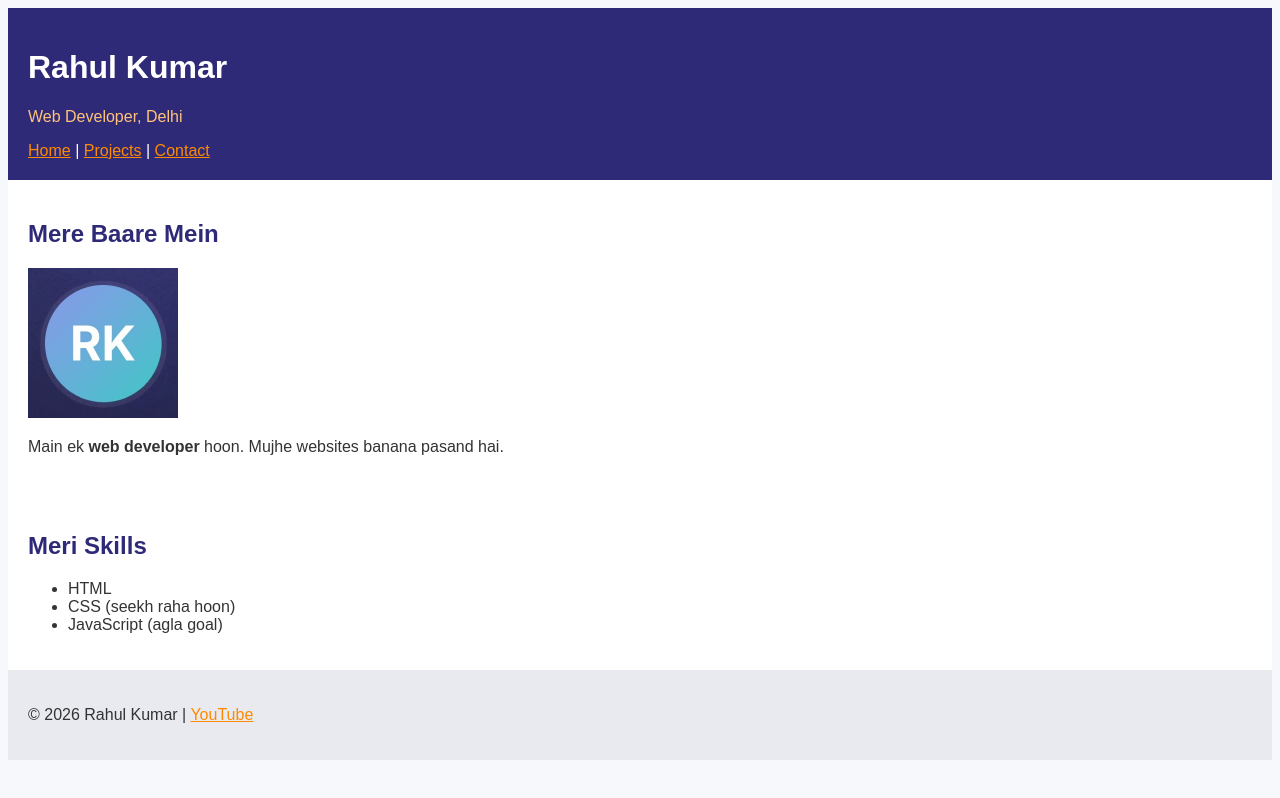
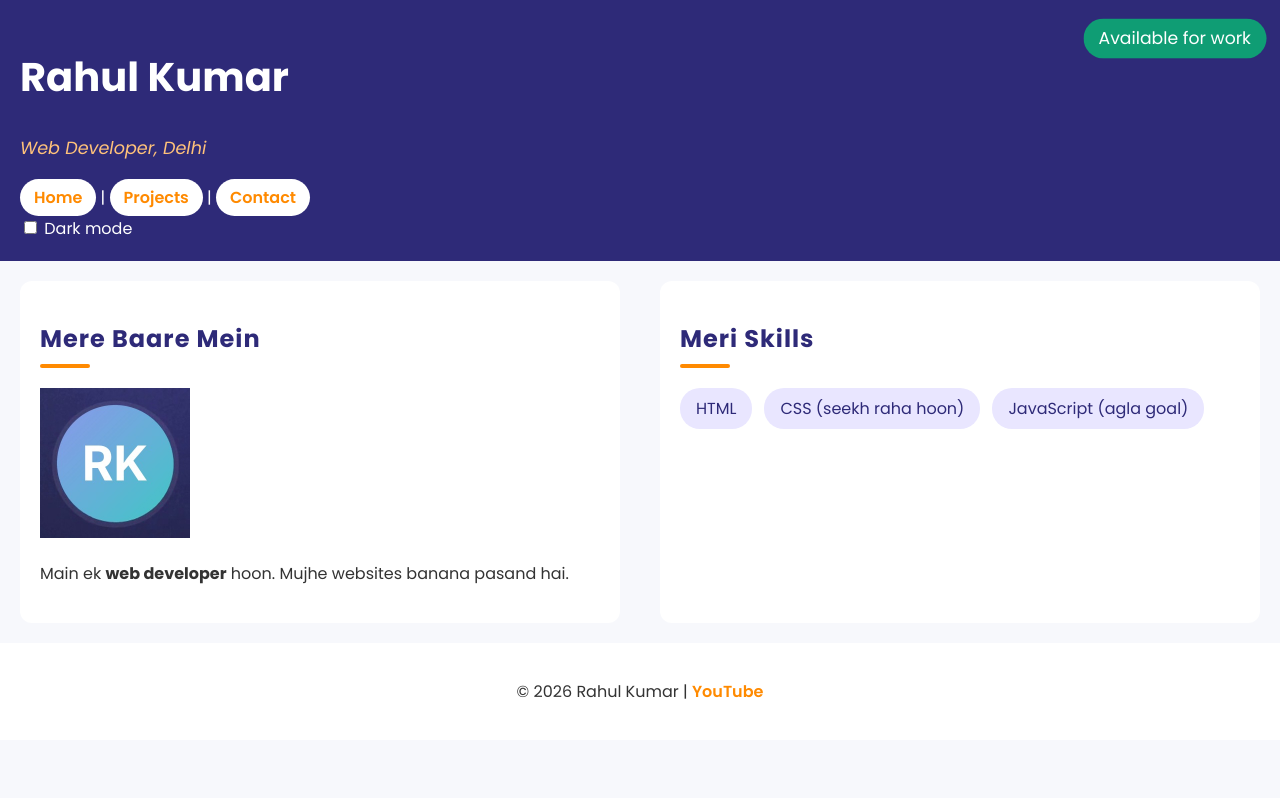
Before and after one commit to codingcush-dev/portfolio, a plain HTML site: page index.html in a window 1280 px wide. Drawn offline with Linux system fonts and the light colour scheme.

Commit message:
CSS module complete

```diff
--- a/index.html
+++ b/index.html
@@ -11,11 +11,13 @@
     <header>
         <h1>Rahul Kumar</h1>
         <p class="tagline">Web Developer, Delhi</p>
+        <span class="badge">Available for work</span>
         <nav>
             <a href="index.html">Home</a> |
             <a href="projects.html">Projects</a> |
             <a href="contact.html">Contact</a>
         </nav>
+        <label><input type="checkbox" id="dark"> Dark mode</label>
     </header>
     <main>
         <section id="about">
--- /dev/null
+++ b/loader.css
@@ -0,0 +1,60 @@
+@import url('https://fonts.googleapis.com/css2?family=Poppins:ital,wght@0,100;0,200;0,300;0,400;0,500;0,600;0,700;0,800;0,900;1,100;1,200;1,300;1,400;1,500;1,600;1,700;1,800;1,900&display=swap');
+
+/* Page ki basic styling */
+body {
+    font-family: "Poppins", sans-serif;
+    background-color: #F7F8FC;
+    display: flex;
+    flex-direction: column;
+    align-items: center;
+    gap: 50px;
+}
+
+h1 {
+    color: #2E2A78;
+}
+
+/* Dots ka base look */
+.dots span {
+    display: inline-block;
+    width: 18px;
+    height: 18px;
+    margin: 0 4px;
+    background-color: #FF8A00;
+    border-radius: 50%;
+}
+
+/* 1. Spinner - gol ghoomne wala loader */
+.spinner {
+    width: 60px;
+    height: 60px;
+    border: 6px solid #E9E6FF;
+    border-top-color: #2E2A78;
+    border-radius: 50%;
+    animation: spin 1s linear infinite;
+}
+
+@keyframes spin {
+    to {
+        transform: rotate(360deg);
+    }
+}
+
+/* 2. Bouncing dots - delay se lehar */
+.dots span {
+    animation: bounce 0.6s ease-in-out infinite alternate;
+}
+
+@keyframes bounce {
+    to {
+        transform: translateY(-20px);
+    }
+}
+
+.dots span:nth-child(2) {
+    animation-delay: 0.2s;
+}
+
+.dots span:nth-child(3) {
+    animation-delay: 0.4s;
+}
--- a/style.css
+++ b/style.css
@@ -1,38 +1,172 @@
+@import url('https://fonts.googleapis.com/css2?family=Poppins:ital,wght@0,100;0,200;0,300;0,400;0,500;0,600;0,700;0,800;0,900;1,100;1,200;1,300;1,400;1,500;1,600;1,700;1,800;1,900&display=swap');
+
+/* Theme ke colors - ek jagah */
+:root {
+    --bg: #F7F8FC;
+    --text: #333333;
+    --card: white;
+    --primary: #2E2A78;
+}
+
 body {
-    background-color: #F7F8FC;
-    color: #333333;
-    font-family: Arial, sans-serif;
+    background-color: var(--bg);
+    color: var(--text);
+    font-family: "Poppins", sans-serif;
+    margin: 0;
 }
 
 header {
     background-color: #2E2A78;
     color: white;
     padding: 20px;
+    position: relative;
+}
+
+h1 {
+    font-size: clamp(1.8rem, 6vw, 2.5rem);
+    font-weight: 700;
 }
 
 a {
     color: #FF8A00;
+    text-decoration: none;
+    font-weight: 600;
+}
+
+p {
+    line-height: 1.6;
+}
+
+nav a {
+    display: inline-block;
+    background-color: white;
+    padding: 6px 14px;
+    border-radius: 20px;
+    transition: all 0.3s ease;
 }
 
 h2 {
-    color: #2E2A78;
+    color: var(--primary);
+    letter-spacing: 1px;
 }
 
 .tagline {
     color: #FFC27A;
+    font-style: italic;
+    font-size: 1.1rem;
 }
 
 #about {
-    background-color: white;
+    background-color: var(--card);
     padding: 20px;
+    margin: 20px;
+    border-radius: 12px;
 }
 
 #skills {
-    background-color: white;
+    background-color: var(--card);
     padding: 20px;
+    margin: 20px;
+    border-radius: 12px;
+}
+
+#skills ul {
+    display: flex;
+    gap: 12px;
+    list-style: none;
+    padding: 0;
+    flex-wrap: wrap;
+}
+
+#skills li {
+    background-color: #E9E6FF;
+    color: #2E2A78;
+    padding: 8px 16px;
+    border-radius: 20px;
 }
 
 footer {
-    background-color: #E9EAF0;
+    background-color: var(--card);
     padding: 20px;
+    text-align: center;
 }
+
+.badge {
+    position: absolute;
+    top: 20px;
+    right: 20px;
+    background-color: #0F9D74;
+    padding: 6px 14px;
+    border-radius: 20px;
+    animation: pulse 1.5s ease-in-out infinite;
+}
+
+@media (max-width: 600px) {
+    .badge {
+        position: static;
+        display: inline-block;
+        margin-bottom: 10px;
+    }
+}
+
+@media (min-width: 768px) {
+    main {
+        display: grid;
+        grid-template-columns: 1fr 1fr;
+    }
+}
+
+/* Nav links ka hover effect */
+nav a:hover {
+    background-color: #FF8A00;
+    color: white;
+}
+
+/* Cards hover pe thoda upar uthenge */
+section {
+    transition: all 0.3s ease;
+}
+
+section:hover {
+    transform: translateY(-8px);
+    box-shadow: 0 12px 24px rgba(0, 0, 0, 0.15);
+}
+
+/* Photo hover pe ghoomegi aur badi hogi */
+#about img {
+    transition: all 0.5s ease;
+}
+
+#about img:hover {
+    transform: rotate(10deg) scale(1.1);
+}
+
+/* Badge ki dhadkan - pulse animation */
+@keyframes pulse {
+    0% { transform: scale(1); }
+    50% { transform: scale(1.1); }
+    100% { transform: scale(1); }
+}
+
+/* Heading ke neeche orange line */
+h2::after {
+    content: "";
+    display: block;
+    width: 50px;
+    height: 4px;
+    background-color: #FF8A00;
+    border-radius: 2px;
+    margin-top: 8px;
+}
+
+/* Dark mode - checkbox tick hote hi colors badlo */
+body:has(#dark:checked) {
+    --bg: #12131C;
+    --text: #E8E8F0;
+    --card: #1E2030;
+    --primary: #A9A3FF;
+}
+
+* {
+    transition: background-color 0.4s ease;
+}
```
Also changed, not shown: loader.html (added, +22 -0 lines).
